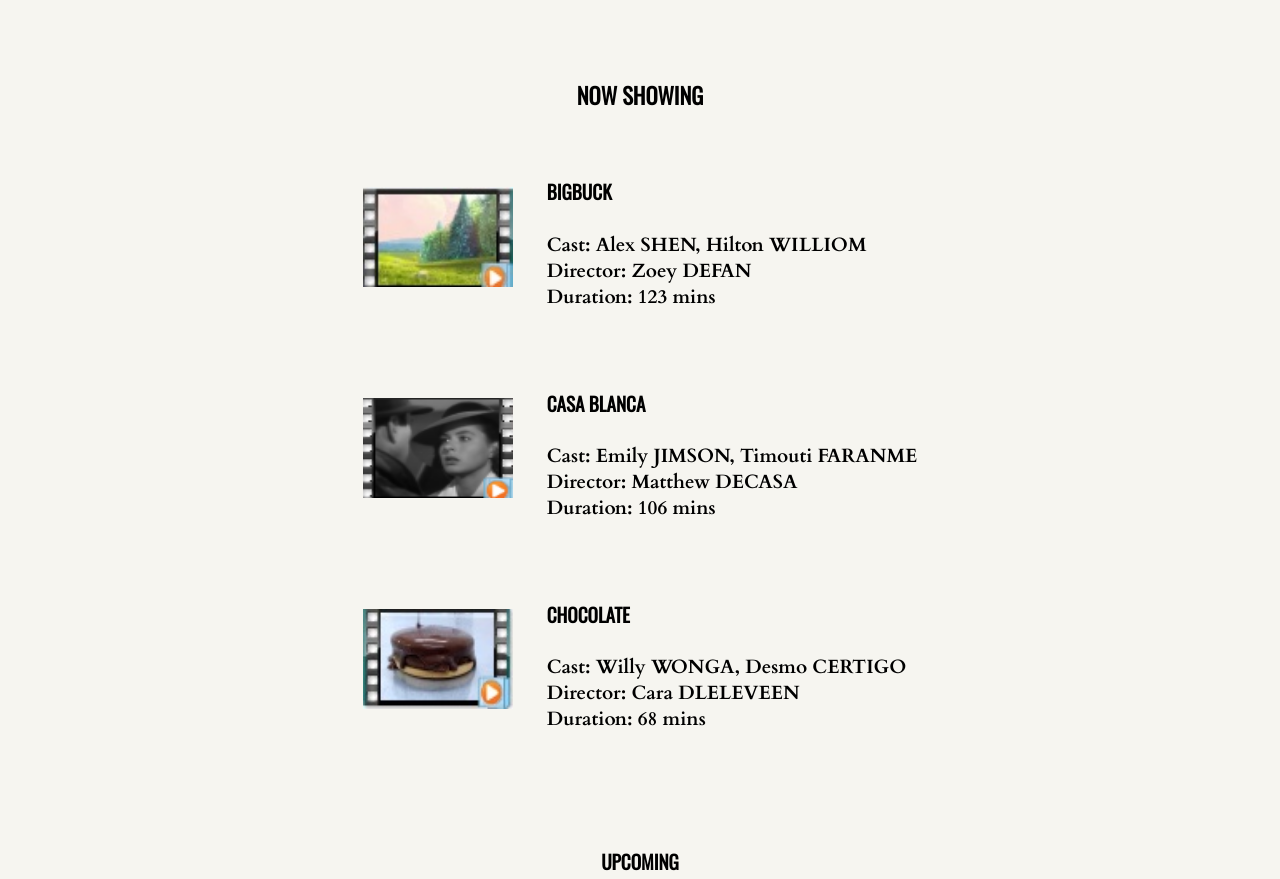
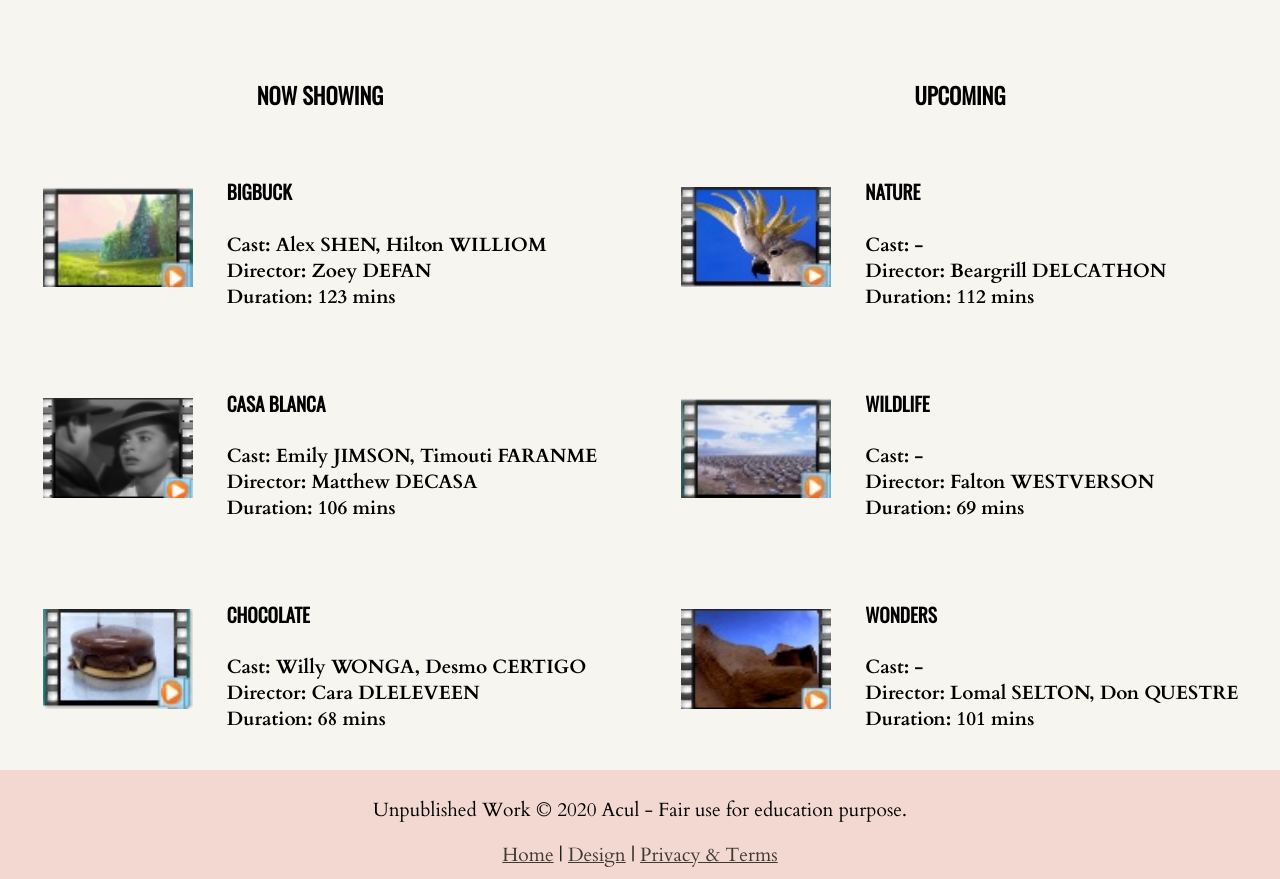
Before and after one commit to H11Maitree/CW-CS2204, a plain HTML site: page html/home.html in a window 1280 px wide. Shown: the part 789-1668 px from the top of the page. Drawn offline with nearby package versions, Linux system fonts and the light colour scheme.

Commit message:
2 colums

```diff
--- a/html/home.html
+++ b/html/home.html
@@ -6,8 +6,20 @@
     <link rel="stylesheet" href="../css/template.css">
     <title>Home</title>
     <style>
-        table tr td{
+        table tr td {
             padding: 1rem;
+        }
+
+        .column {
+            float: left;
+            width: 50%;
+        }
+
+        /* Clear floats after the columns */
+        .List-of-movie:after {
+            content: "";
+            display: table;
+            clear: both;
         }
     </style>
 </head>
@@ -17,11 +29,11 @@
     <header>
         <h1><img src="../src/img/logo-header.png" alt="Acul logo" width="100" height="100" id="logo"> | Acul Cinéma</h1>
         <nav>
-                <h4>
-                    <a href="home.html" id="current-page">Home</a><br>
-                    <a href="now_showing.html">Now Showing</a><br>
-                    <a href="ticket.html">Ticket</a>
-                </h4>
+            <h4>
+                <a href="home.html" id="current-page">Home</a><br>
+                <a href="now_showing.html">Now Showing</a><br>
+                <a href="ticket.html">Ticket</a>
+            </h4>
 
         </nav>
     </header>
@@ -47,9 +59,9 @@
         <br>
         <br>
         <center>
-            <div class="List of movie" style="font-weight: bold;">
+            <div class="List-of-movie" style="font-weight: bold;">
 
-                <div class="List of Now Showing">
+                <div class="List-of-Now-Showing column">
                     <h3>Now Showing</h3>
                     <table border="0" \>
                         <tr>
@@ -89,9 +101,9 @@
                         </tr>
                     </table>
                 </div>
-                <br><br>
-                <div class="List of Upcoming">
-                    <h4>Upcoming</h4>
+
+                <div class="List-of-Upcoming column">
+                    <h3>Upcoming</h3>
                     <table border="0">
                         <tr>
                             <td><img src="../src/img/nature.jpg" alt="nature" width="150" height="100"></td>
```
